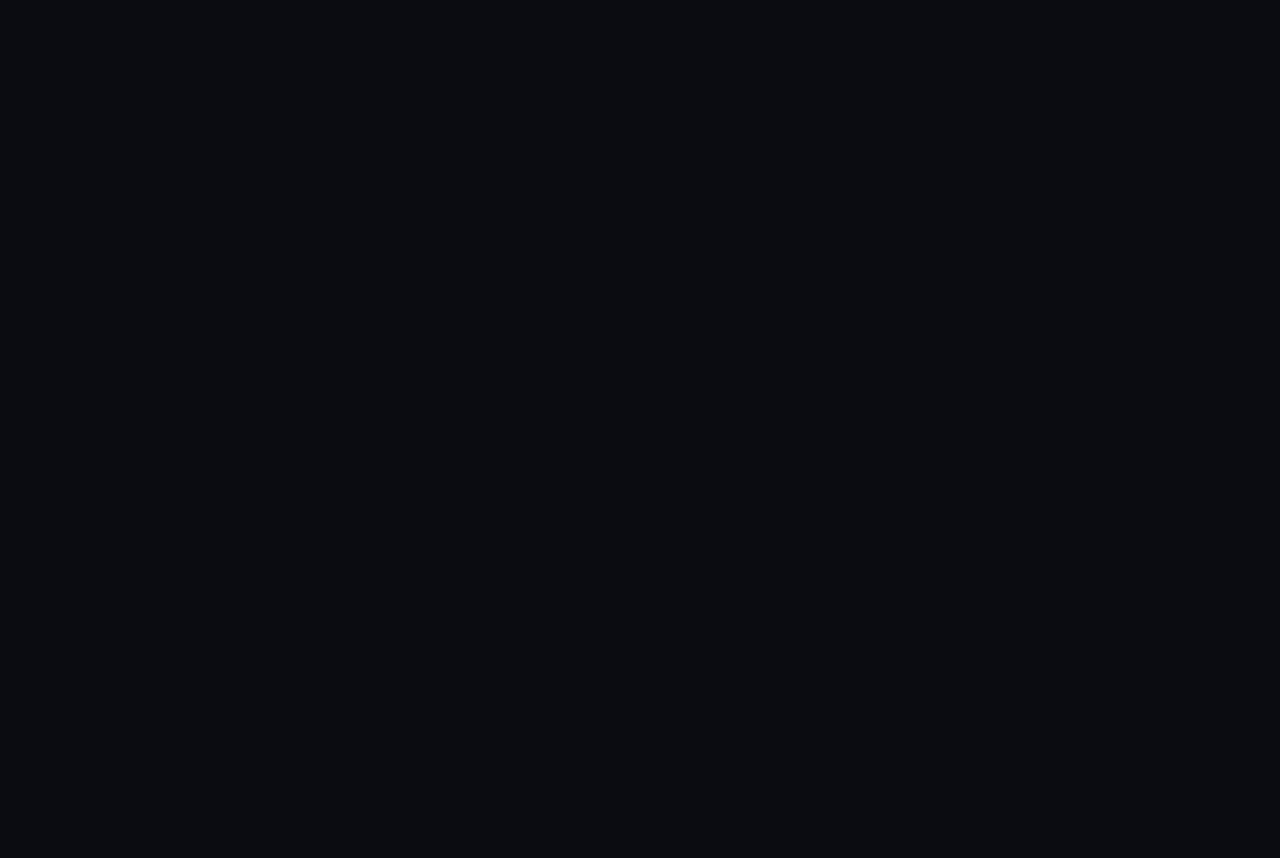
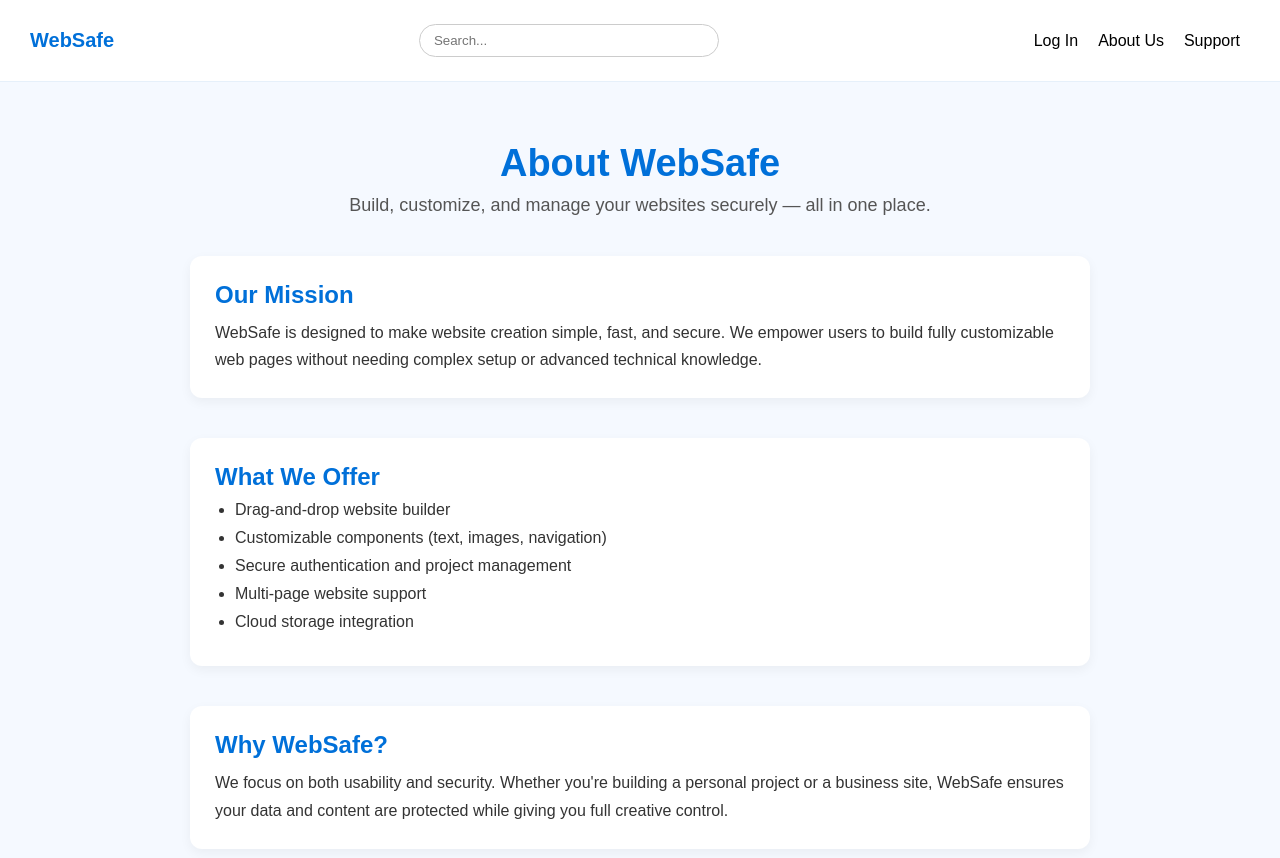
Before and after one commit to charlesuland/Websafe, a Vue app in the folder frontend/: page /about in a window 1280 px wide. Before the commit this address had no page. Shown: the top 858 px of the page. Before the commit the page ends 800 px from the top, so only its background shows below. Built offline with nearby package versions, Linux system fonts and the light colour scheme; the HTML template or start-up script is replaced by a standard one.

Commit message:
about us page

```diff
--- /dev/null
+++ b/frontend/src/components/AboutUs.vue
@@ -0,0 +1,111 @@
+<template>
+  <section class="about">
+    <div class="container">
+
+      <h1>About <span>WebSafe</span></h1>
+      <p class="subtitle">
+        Build, customize, and manage your websites securely — all in one place.
+      </p>
+
+      <div class="section">
+        <h2>Our Mission</h2>
+        <p>
+          WebSafe is designed to make website creation simple, fast, and secure.
+          We empower users to build fully customizable web pages without needing
+          complex setup or advanced technical knowledge.
+        </p>
+      </div>
+
+      <div class="section">
+        <h2>What We Offer</h2>
+        <ul>
+          <li>Drag-and-drop website builder</li>
+          <li>Customizable components (text, images, navigation)</li>
+          <li>Secure authentication and project management</li>
+          <li>Multi-page website support</li>
+          <li>Cloud storage integration</li>
+        </ul>
+      </div>
+
+      <div class="section">
+        <h2>Why WebSafe?</h2>
+        <p>
+          We focus on both usability and security. Whether you're building a personal
+          project or a business site, WebSafe ensures your data and content are
+          protected while giving you full creative control.
+        </p>
+      </div>
+
+    </div>
+  </section>
+</template>
+
+<script setup>
+</script>
+
+<style scoped>
+.about {
+  padding: 60px 20px;
+  background: #f5f9ff; /* subtle blue tint */
+  min-height: 100vh;
+}
+
+.container {
+  max-width: 900px;
+  margin: 0 auto;
+  text-align: center;
+}
+
+/* Main Title */
+h1 {
+  font-size: 38px;
+  margin-bottom: 10px;
+  color: #0070D9; /* matches logo */
+}
+
+/* Subtitle */
+.subtitle {
+  font-size: 18px;
+  color: #555;
+  margin-bottom: 40px;
+}
+
+/* Sections */
+.section {
+  margin-bottom: 40px;
+  text-align: left;
+  background: white;
+  padding: 25px;
+  border-radius: 12px;
+  box-shadow: 0 4px 12px rgba(0, 0, 0, 0.05);
+}
+
+/* Section Titles */
+.section h2 {
+  font-size: 24px;
+  margin-bottom: 10px;
+  color: #0070D9; /* blue headers */
+}
+
+/* Paragraph text */
+.section p {
+  color: #333;
+  line-height: 1.7;
+}
+
+/* List */
+ul {
+  padding-left: 20px;
+}
+
+li {
+  margin-bottom: 10px;
+  color: #333;
+}
+
+/* Optional: hover effect for sections */
+.section:hover {
+  transform: translateY(-3px);
+  transition: 0.2s ease;
+}
+</style>
--- a/frontend/src/components/NavBar.vue
+++ b/frontend/src/components/NavBar.vue
@@ -1,6 +1,8 @@
 <template>
     <nav class="navbar">
-        <div class="logo">WebSafe</div>
+        <div>
+            <router-link to="/" class="logo">WebSafe</router-link>
+        </div>
 
         <div class="search">
             <input type="text" placeholder="Search...">
@@ -8,7 +10,7 @@
 
         <div class="links">
             <router-link to="/login">Log In</router-link>
-            <a href="#">About Us</a>
+            <router-link to="/about">About Us</router-link>
             <a href="#">Support</a>
         </div>
 
@@ -31,12 +33,15 @@
 
     padding: 24px 30px;
     background:white;
+    border-bottom: 1px solid #E6F0FA;
 }
 
 .logo{
+    text-decoration:none;
     font-size: 20px;
     font-weight: bold;
     color: rgba(0, 112, 217);
+
 }
 
 .search input{
--- a/frontend/src/router/index.js
+++ b/frontend/src/router/index.js
@@ -6,6 +6,7 @@ import DashboardView from '@/views/DashboardView.vue'
 import PublishedPage from '@/views/PublishedPage.vue'
 import EditorView from '@/views/EditorView.vue'
 import ProductsView from '@/views/ProductsView.vue'
+import AboutUsView from '@/views/AboutUsView.vue'
 
 const routes = [
   {
@@ -24,6 +25,10 @@ const routes = [
     path: '/dashboard',
     component: DashboardView,
     meta: {requiresAuth: true} //marks a route as protected so you can't use URL to get into it
+  },
+  {
+    path: '/about',
+    component: AboutUsView
   },
   {
     path: '/products',
--- /dev/null
+++ b/frontend/src/views/AboutUsView.vue
@@ -0,0 +1,10 @@
+<template>
+    <NavBar />
+    <AboutUs />
+</template>
+
+<script setup>
+
+import NavBar from '@/components/NavBar.vue';
+import AboutUs from '@/components/AboutUs.vue';
+</script>
```
Also changed, not shown: 1 other file (tests, documents, lock files or other folders).
